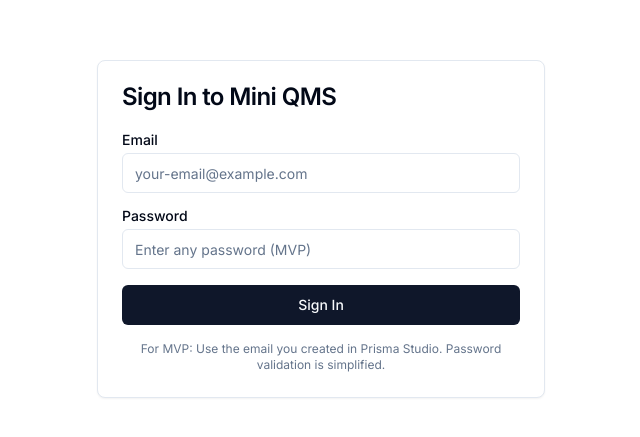
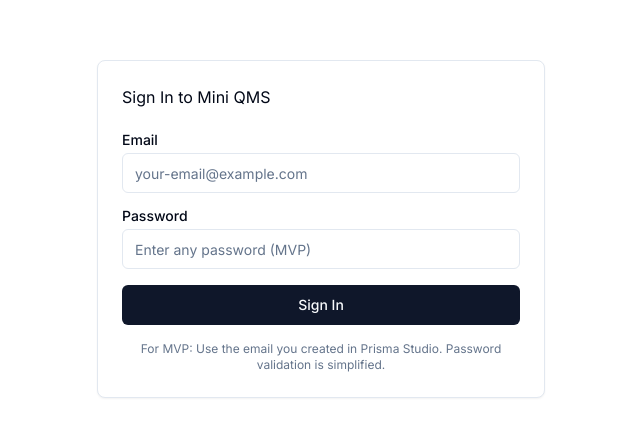
Before and after one commit to genestial/miniqms, a Next.js app: page /login in a window 1280 px wide. Shown: the part 171-608 px from the top of the page, without its empty margins (319-959 px from the left). Built offline with nearby package versions, Linux system fonts and the light colour scheme.

Commit message:
Fix CardTitle to skip defaults in semantic contexts and add semantic button classes

```diff
--- a/src/app/globals.css
+++ b/src/app/globals.css
@@ -112,12 +112,13 @@
     @apply flex gap-2 mt-4;
   }
 
+  /* Action buttons - apply all button styles via semantic class */
   .action-button {
-    @apply flex-1;
+    @apply inline-flex items-center justify-center whitespace-nowrap text-sm font-medium ring-offset-background transition-colors focus-visible:outline-none focus-visible:ring-2 focus-visible:ring-ring focus-visible:ring-offset-2 disabled:pointer-events-none disabled:opacity-50 border border-input bg-background hover:bg-accent hover:text-accent-foreground h-9 rounded-md px-3 flex-1;
   }
 
   .action-button-destructive {
-    @apply flex-1 text-destructive hover:text-destructive;
+    @apply inline-flex items-center justify-center whitespace-nowrap text-sm font-medium ring-offset-background transition-colors focus-visible:outline-none focus-visible:ring-2 focus-visible:ring-ring focus-visible:ring-offset-2 disabled:pointer-events-none disabled:opacity-50 border border-input bg-background hover:bg-accent hover:text-accent-foreground h-9 rounded-md px-3 flex-1 text-destructive hover:text-destructive;
   }
 
   /* Badge Groups */
--- a/src/components/ui/button.tsx
+++ b/src/components/ui/button.tsx
@@ -3,6 +3,16 @@ import { Slot } from "@radix-ui/react-slot"
 import { cva, type VariantProps } from "class-variance-authority"
 
 import { cn } from "@/lib/utils"
+
+// Check if className contains semantic classes that should skip button defaults
+const hasSemanticButtonClass = (className?: string) => {
+  if (!className) return false
+  const semanticClasses = [
+    'action-button',
+    'action-button-destructive',
+  ]
+  return semanticClasses.some(semantic => className.includes(semantic))
+}
 
 const buttonVariants = cva(
   "inline-flex items-center justify-center whitespace-nowrap rounded-md text-sm font-medium ring-offset-background transition-colors focus-visible:outline-none focus-visible:ring-2 focus-visible:ring-ring focus-visible:ring-offset-2 disabled:pointer-events-none disabled:opacity-50",
@@ -42,9 +52,14 @@ export interface ButtonProps
 const Button = React.forwardRef<HTMLButtonElement, ButtonProps>(
   ({ className, variant, size, asChild = false, ...props }, ref) => {
     const Comp = asChild ? Slot : "button"
+    // If semantic button class is present, don't apply buttonVariants defaults
+    const shouldApplyDefaults = !hasSemanticButtonClass(className)
     return (
       <Comp
-        className={cn(buttonVariants({ variant, size, className }))}
+        className={cn(
+          shouldApplyDefaults && buttonVariants({ variant, size }),
+          className
+        )}
         ref={ref}
         {...props}
       />
--- a/src/components/ui/card.tsx
+++ b/src/components/ui/card.tsx
@@ -60,8 +60,19 @@ const CardTitle = React.forwardRef<
   HTMLParagraphElement,
   React.HTMLAttributes<HTMLHeadingElement>
 >(({ className, ...props }, ref) => {
-  // Check if parent Card has semantic class by checking if className has semantic indicator
-  const shouldApplyDefaults = !hasSemanticClass(className) && !className?.includes('card-item-title') && !className?.includes('detail-page-title') && !className?.includes('page-title')
+  // Don't apply defaults if:
+  // 1. className contains semantic classes
+  // 2. className is empty/undefined (likely used in semantic context like card-item)
+  // 3. className contains semantic indicators
+  const shouldApplyDefaults =
+    className !== undefined &&
+    className !== null &&
+    className !== '' &&
+    !hasSemanticClass(className) &&
+    !className.includes('card-item-title') &&
+    !className.includes('detail-page-title') &&
+    !className.includes('page-title') &&
+    !className.includes('dashboard-card-title')
   return (
     <h3
       ref={ref}
```
